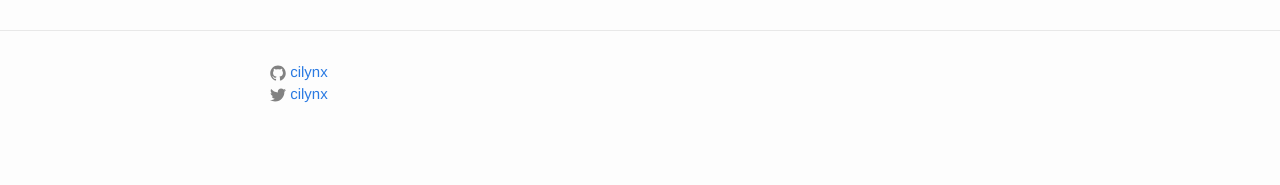
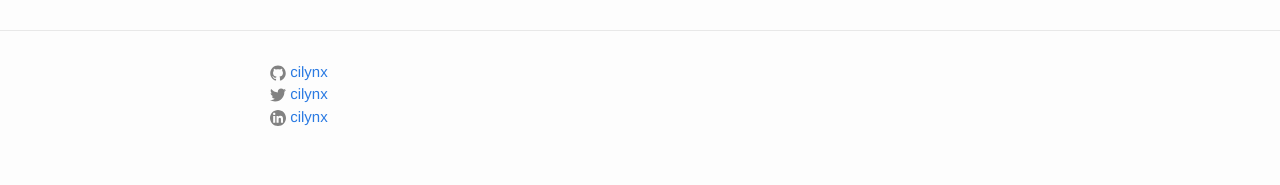
Before and after one commit to cilynx/cilynx.github.io, a Jekyll site: the page built from index.html, in a window 1280 px wide. Shown: the part 1816-2001 px from the top of the page. Built offline with Jekyll 4.4.1, drawn with Linux system fonts in a browser that asks for light colours; comment, search, counter and statistics services are not loaded.

Commit message:
LinkedIn Icon

```diff
--- a/_config.yml
+++ b/_config.yml
@@ -13,6 +13,7 @@
 url: "http://wolfteck.com" # the base hostname & protocol for your site
 twitter_username: cilynx
 github_username:  cilynx
+linkedin_username: cilynx
 
 permalink: /:categories/:year/:month/:day/:title/
 
--- a/_includes/footer.html
+++ b/_includes/footer.html
@@ -14,6 +14,13 @@
             {% include icon-twitter.html username=site.twitter_username %}
           </li>
           {% endif %}
+
+
+          {% if site.linkedin_username %}
+          <li>
+            {% include icon-linkedin.html username=site.linkedin_username %}
+          </li>
+          {% endif %}
         </ul>
       </div>
     </div>
--- /dev/null
+++ b/_includes/icon-linkedin.html
@@ -0,0 +1 @@
+<a href="https://linkedin.com/in/{{ include.username }}"><span class="icon icon--linkedin">{% include icon-linkedin.svg %}</span><span class="username">{{ include.username }}</span></a>
```
Also changed, not shown: _includes/icon-linkedin.svg (added).
